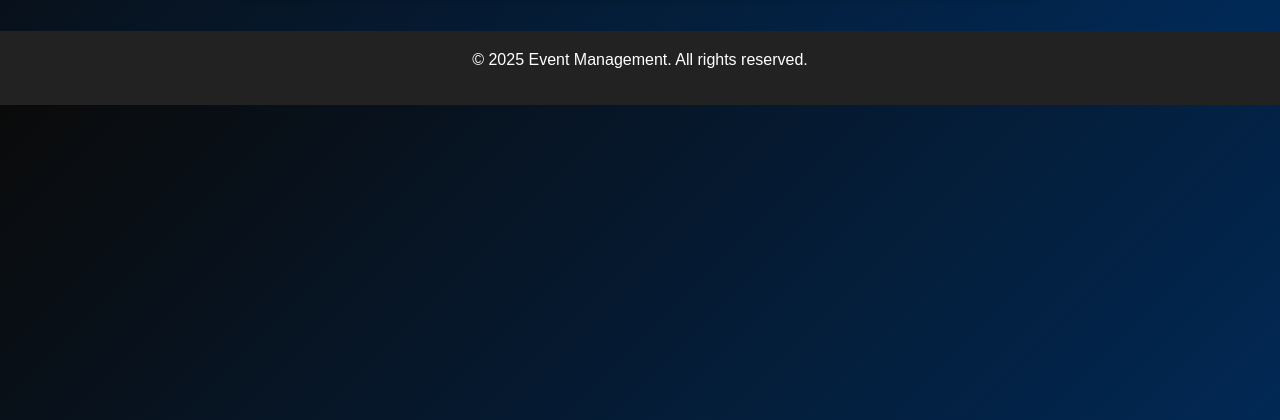
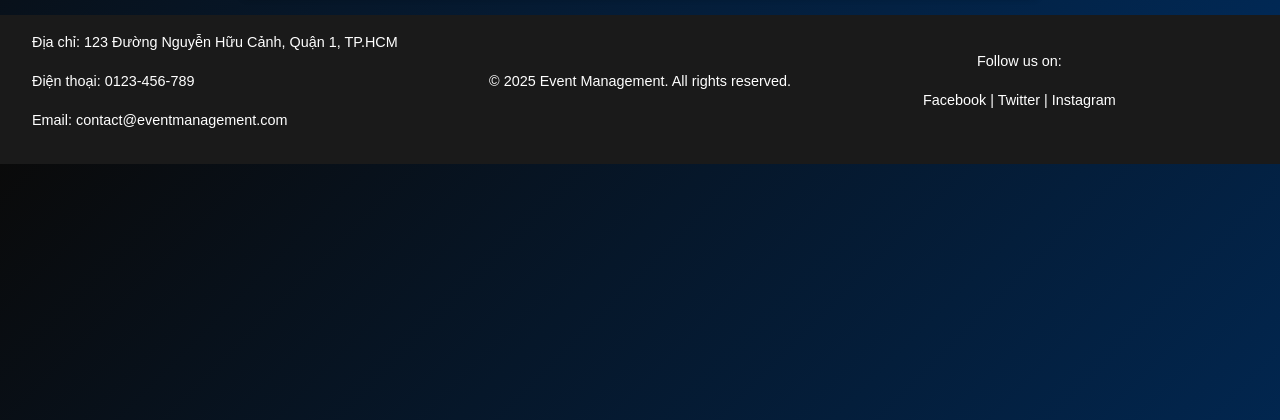
Before and after one commit to tinloc/demo, a Django app: page / in a window 1280 px wide. Shown: the part 361-781 px from the top of the page. Run offline with Django 5.2, Linux system fonts and the light colour scheme.

Commit message:
dang sua

```diff
--- a/wedquanlysk/app/Templates/app/base.html
+++ b/wedquanlysk/app/Templates/app/base.html
@@ -22,7 +22,7 @@
           <li><a href="#speakers">Tin tức</a></li>
           <li><a href="#partners"></a>hello</li>
           <li><a href="#events">EVENTS</a></li>
-          <li><a href="#tickets" style="color: #f00;">TICKETS</a></li>
+          <li><a href="#tickets" style="color: #f00;">Đăng ký</a></li>
         </ul>
       </nav>
       <a href="#" class="search-icon">
@@ -37,10 +37,19 @@
         <a href="{% url "event" %}" class="cta">Bắt Đầu Ngay</a>
     </section>
 
-
-
     <footer>
-        <p>&copy; 2025 Event Management. All rights reserved.</p>
+        <div class="footer-left">
+            <p>Địa chỉ: 123 Đường Nguyễn Hữu Cảnh, Quận 1, TP.HCM</p>
+            <p>Điện thoại: 0123-456-789</p>
+            <p>Email: contact@eventmanagement.com</p>
+        </div>
+        <div class="footer-info">
+            <p>&copy; 2025 Event Management. All rights reserved.</p>
+        </div>
+        <div class="footer-right">
+            <p>Follow us on:</p>
+            <p>Facebook | Twitter | Instagram</p>
+        </div>
     </footer>
 </body>
 </html>
--- a/wedquanlysk/app/static/app/css/base.css
+++ b/wedquanlysk/app/static/app/css/base.css
@@ -186,12 +186,38 @@ form button:hover {
 
 /* Footer */
 footer {
+    display: flex;
+    justify-content: space-between;
+    align-items: center;
+    padding: 1rem 2rem;
+    background-color: #1a1a1a;
+    color: #fff;
+    font-size: 0.9rem;
+}
+
+.footer-left, .footer-center, .footer-right {
+    flex: 1;
     text-align: center;
-    padding: 1rem;
-    background-color: #222;
+}
+
+.footer-left {
+    text-align: left;
+}
+
+.footer-right {
+    text-align: center;
+}
+
+.footer-right a {
     color: #fff;
-    margin-top: 2rem;
+    text-decoration: none;
+    margin: 0 5px;
 }
+
+.footer-right a:hover {
+    text-decoration: underline;
+}
+
 
 
 /* Removed Sparkle Effect and Body::after */
```
